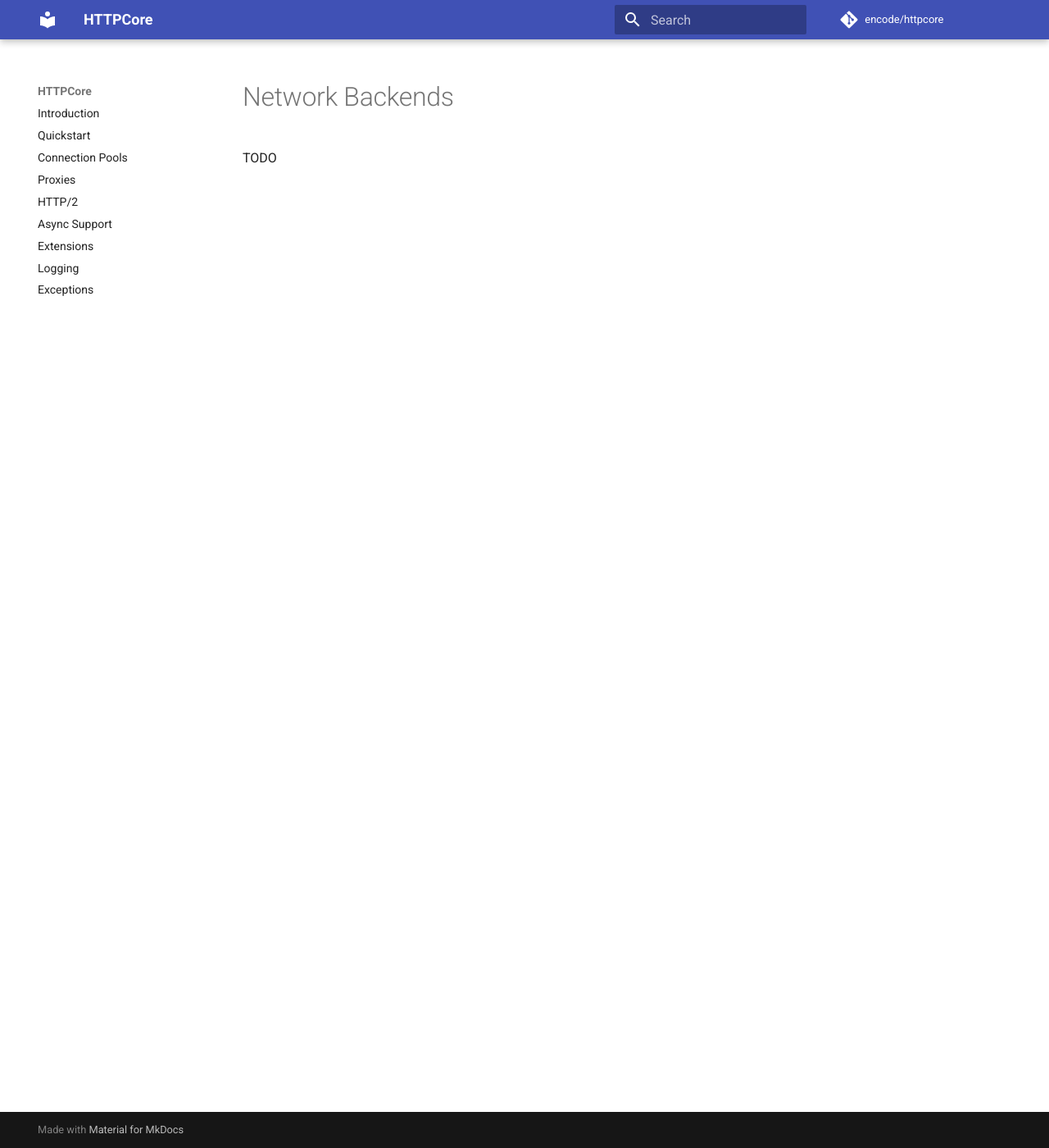
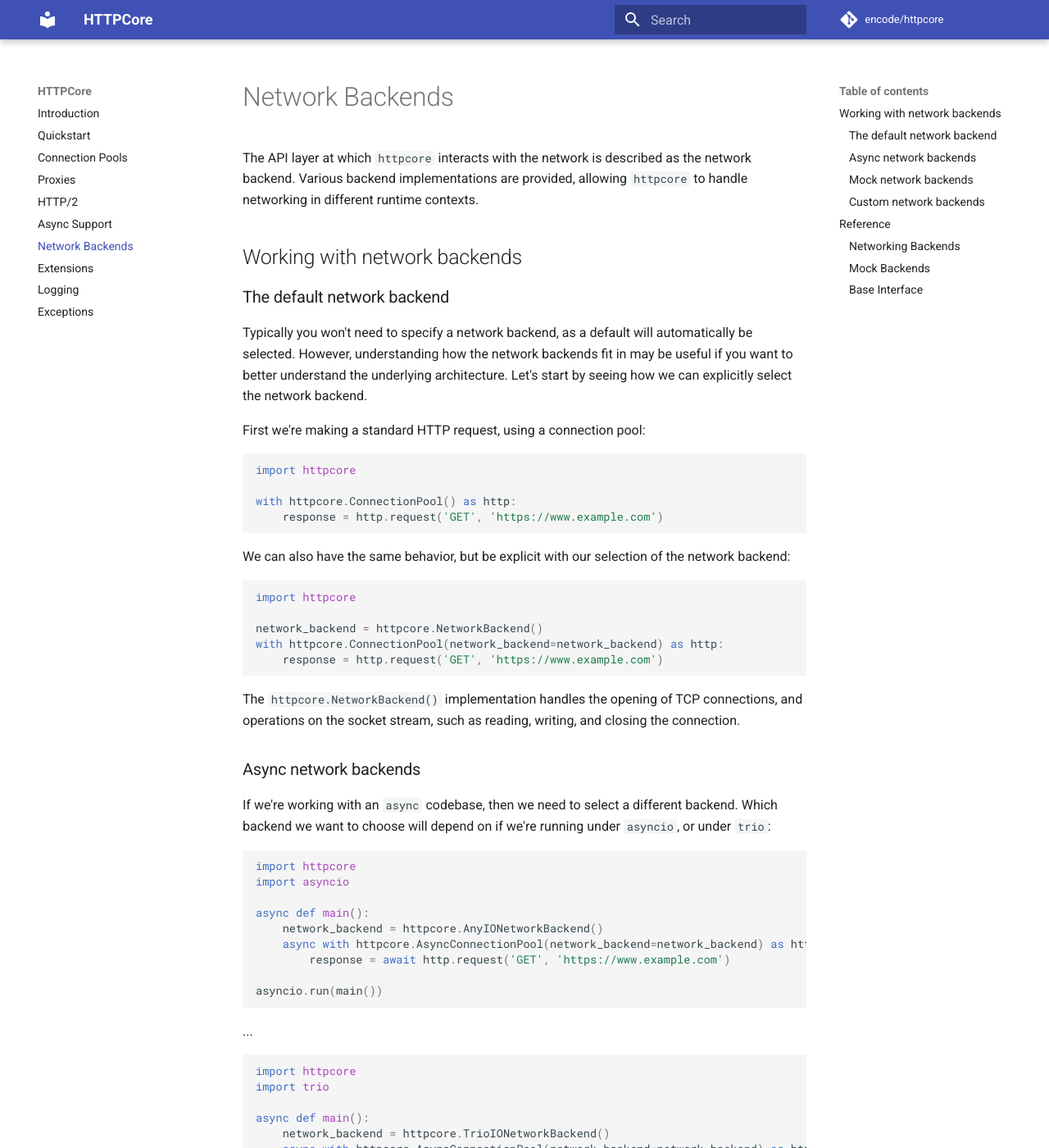
Before and after one commit to encode/httpcore, an MkDocs documentation site: the page built from docs/network-backends.md, in a window 1280 px wide and 1400 px high. Shown: the whole window at 82% size. Built offline with MkDocs 1.6.1 and Material for MkDocs 9.7.7, drawn with Linux system fonts in a browser that asks for light colours; comment, search, counter and statistics services are not loaded; some of the changed text lies outside the part shown.

Commit message:
Documenting the network backend API

````diff
--- a/docs/network-backends.md
+++ b/docs/network-backends.md
@@ -1,3 +1,172 @@
 # Network Backends
 
-TODO
+The API layer at which `httpcore` interacts with the network is described as the network backend. Various backend implementations are provided, allowing `httpcore` to handle networking in different runtime contexts.
+
+## Working with network backends
+
+### The default network backend
+
+Typically you won't need to specify a network backend, as a default will automatically be selected. However, understanding how the network backends fit in may be useful if you want to better understand the underlying architecture. Let's start by seeing how we can explicitly select the network backend.
+
+First we're making a standard HTTP request, using a connection pool:
+
+```python
+import httpcore
+
+with httpcore.ConnectionPool() as http:
+    response = http.request('GET', 'https://www.example.com')
+```
+
+We can also have the same behavior, but be explicit with our selection of the network backend:
+
+```python
+import httpcore
+
+network_backend = httpcore.NetworkBackend()
+with httpcore.ConnectionPool(network_backend=network_backend) as http:
+    response = http.request('GET', 'https://www.example.com')
+```
+
+The `httpcore.NetworkBackend()` implementation handles the opening of TCP connections, and operations on the socket stream, such as reading, writing, and closing the connection.
+
+### Async network backends
+
+If we're working with an `async` codebase, then we need to select a different backend. Which backend we want to choose will depend on if we're running under `asyncio`, or under `trio`:
+
+```python
+import httpcore
+import asyncio
+
+async def main():
+    network_backend = httpcore.AnyIONetworkBackend()
+    async with httpcore.AsyncConnectionPool(network_backend=network_backend) as http:
+        response = await http.request('GET', 'https://www.example.com')
+
+asyncio.run(main())
+```
+
+...
+
+```python
+import httpcore
+import trio
+
+async def main():
+    network_backend = httpcore.TrioIONetworkBackend()
+    async with httpcore.AsyncConnectionPool(network_backend=network_backend) as http:
+        response = await http.request('GET', 'https://www.example.com')
+
+trio.run(main)
+```
+
+### Mock network backends
+
+...
+
+### Custom network backends
+
+The base interface for network backends is provided as public API, allowing you to implement custom networking behavior.
+
+You can use this to provide advanced networking functionality such as:
+
+* Network recording / replay.
+* In-depth debug tooling.
+* Handling non-standard SSL or DNS requirements.
+
+Here's an example that records the network response to a file on disk:
+
+```python
+import httpcore
+
+
+class RecordingNetworkStream(httpcore.BaseNetworkStream):
+    def __init__(self, record_file, stream):
+        self.record_file = record_file
+        self.stream = stream
+
+    def read(self, max_bytes, timeout=None):
+        data = self.stream.read(max_bytes, timeout=timeout)
+        self.record_file.write(data)
+        return data
+
+    def write(self, buffer, timeout=None):
+        self.stream.write(buffer, timeout=timeout)
+
+    def close(self) -> None:
+        self.stream.close()
+
+    def start_tls(
+        self,
+        ssl_context,
+        server_hostname=None,
+        timeout=None,
+    ):
+        self.stream = self.stream.start_tls(
+            ssl_context, server_hostname=server_hostname, timeout=timeout
+        )
+        return self
+
+    def get_extra_info(self, info):
+        return self.stream.get_extra_info(info)
+
+
+class RecordingNetworkBackend(httpcore.BaseNetworkBackend):
+    """
+    A custom network backend that records network responses.
+    """
+    def __init__(self, record_file):
+        self.record_file = record_file
+        self.backend = httpcore.NetworkBackend()
+
+    def connect_tcp(
+        self,
+        host,
+        port,
+        timeout=None,
+        local_address=None,
+        socket_options=None,
+    ) -> NetworkStream:
+        # Note that we're only using a single record file here,
+        # so even if multiple connections are opened the network
+        # traffic will all write to the same file.
+
+        # An alternative implementation might automatically use
+        # a new file for each opened connection.
+        stream = self.backend.connect_tcp(
+            host,
+            port,
+            timeout=timeout,
+            local_address=local_address,
+            socket_options=socket_options
+        )
+        return RecordingNetworkStream(self.record_file, stream)
+
+
+# Once you make the request, the raw HTTP/1.1 response will be available
+# in the 'network-recording' file.
+#
+# Try switching to `http2=True` to see the difference when recording HTTP/2 binary network traffic,
+# or add `headers={'Accept-Encoding': 'gzip'}` to see HTTP content compression.
+with open("network-recording", "wb") as record_file:
+    network_backend = RecordingNetworkBackend(record_file)
+    with httpcore.ConnectionPool(network_backend=network_backend) as http:
+        response = http.request("GET", "https://www.example.com/")
+```
+
+## Reference
+
+### Networking Backends
+
+* `httpcore.NetworkBackend`
+* `httpcore.AnyIONetworkBackend`
+* `httpcore.TrioNetworkBackend`
+
+### Mock Backends
+
+* `httpcore.MockNetworkBackend`
+* `httpcore.MockAsyncNetworkBackend`
+
+### Base Interface
+
+* `httpcore.BaseNetworkBackend`
+* `httpcore.BaseAsyncNetworkBackend`
--- a/mkdocs.yml
+++ b/mkdocs.yml
@@ -12,6 +12,7 @@ nav:
     - Proxies: 'proxies.md'
     - HTTP/2: 'http2.md'
     - Async Support: 'async.md'
+    - Network Backends: 'network-backends.md'
     - Extensions: 'extensions.md'
     - Logging: 'logging.md'
     - Exceptions: 'exceptions.md'
````
